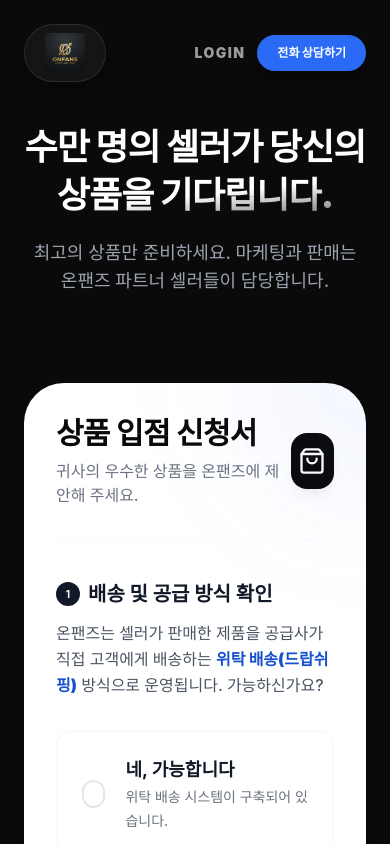
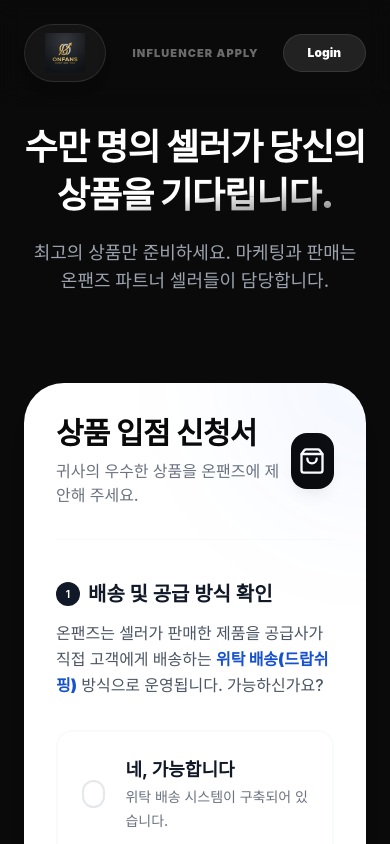
Before and after one commit to mjkorean3000-code/infants, a React (Vite) app in the folder frontend/: page /factory-apply in a window 390 px wide. Shown: the top 844 px of the page. Built offline with nearby package versions, Linux system fonts and the light colour scheme; no server answers; a web font is replaced by a local one.

Commit message:
feat: remove phone consultation button and streamline navigation

```diff
--- a/frontend/src/pages/FactoryApply.tsx
+++ b/frontend/src/pages/FactoryApply.tsx
@@ -121,19 +121,19 @@ function FactoryApply() {
           <img src="/logo.png" alt="ONFANS" className="h-10 sm:h-12 object-contain" />
         </div>
 
-        <div className="flex items-center gap-3 sm:gap-6">
+        <div className="flex items-center gap-6 sm:gap-10">
+          <button
+            onClick={() => navigate('/apply')}
+            className="text-[11px] sm:text-xs font-black text-white/40 hover:text-white transition-all uppercase tracking-widest"
+          >
+            Influencer Apply
+          </button>
           <button
             onClick={() => navigate('/')}
-            className="text-sm font-black text-white/60 hover:text-white transition-all uppercase tracking-widest"
+            className="rounded-full bg-white/10 border border-white/10 px-6 py-2.5 text-xs sm:text-sm font-black text-white transition-all hover:bg-white hover:text-black active:scale-95"
           >
             Login
           </button>
-          <a
-            href="tel:010-8452-3375"
-            className="flex items-center gap-2 rounded-full bg-brand-500 px-5 py-2.5 text-xs sm:text-sm font-black text-white shadow-premium-lg transition-all hover:bg-brand-600 active:scale-95"
-          >
-            전화 상담하기
-          </a>
         </div>
       </nav>
 
--- a/frontend/src/pages/PartnerApply.tsx
+++ b/frontend/src/pages/PartnerApply.tsx
@@ -106,19 +106,19 @@ function PartnerApply() {
           <img src="/logo.png" alt="ONFANS" className="h-10 sm:h-12 object-contain" />
         </div>
 
-        <div className="flex items-center gap-3 sm:gap-6">
+        <div className="flex items-center gap-6 sm:gap-10">
+          <button
+            onClick={() => navigate('/factory-apply')}
+            className="text-[11px] sm:text-xs font-black text-white/40 hover:text-white transition-all uppercase tracking-widest"
+          >
+            Factory Apply
+          </button>
           <button
             onClick={() => navigate('/')}
-            className="text-sm font-black text-white/60 hover:text-white transition-all uppercase tracking-widest"
+            className="rounded-full bg-white/10 border border-white/10 px-6 py-2.5 text-xs sm:text-sm font-black text-white transition-all hover:bg-white hover:text-black active:scale-95"
           >
             Login
           </button>
-          <a
-            href="tel:010-8452-3375"
-            className="flex items-center gap-2 rounded-full bg-brand-500 px-5 py-2.5 text-xs sm:text-sm font-black text-white shadow-premium-lg transition-all hover:bg-brand-600 active:scale-95"
-          >
-            전화 상담하기
-          </a>
         </div>
       </nav>
 
```
